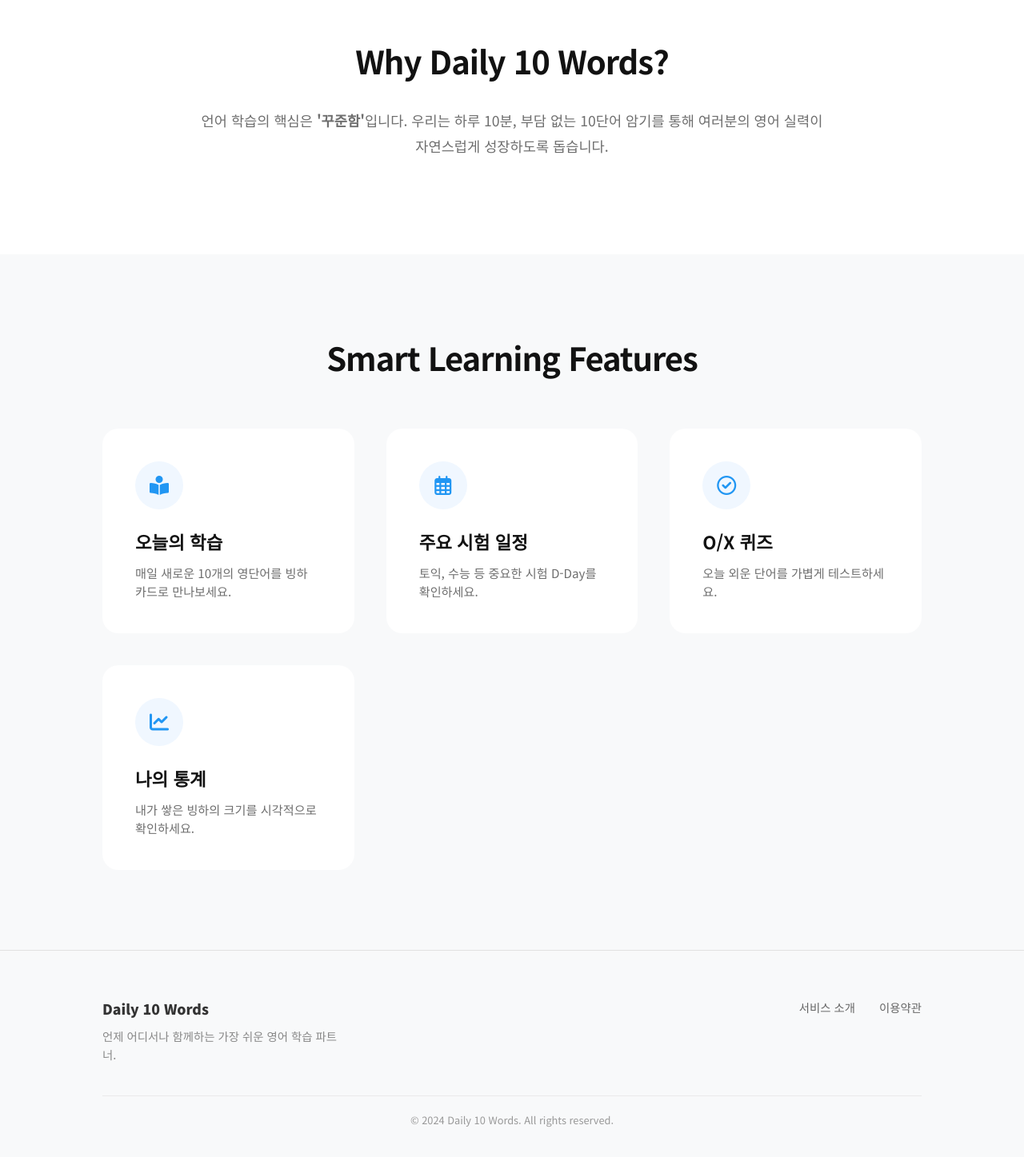
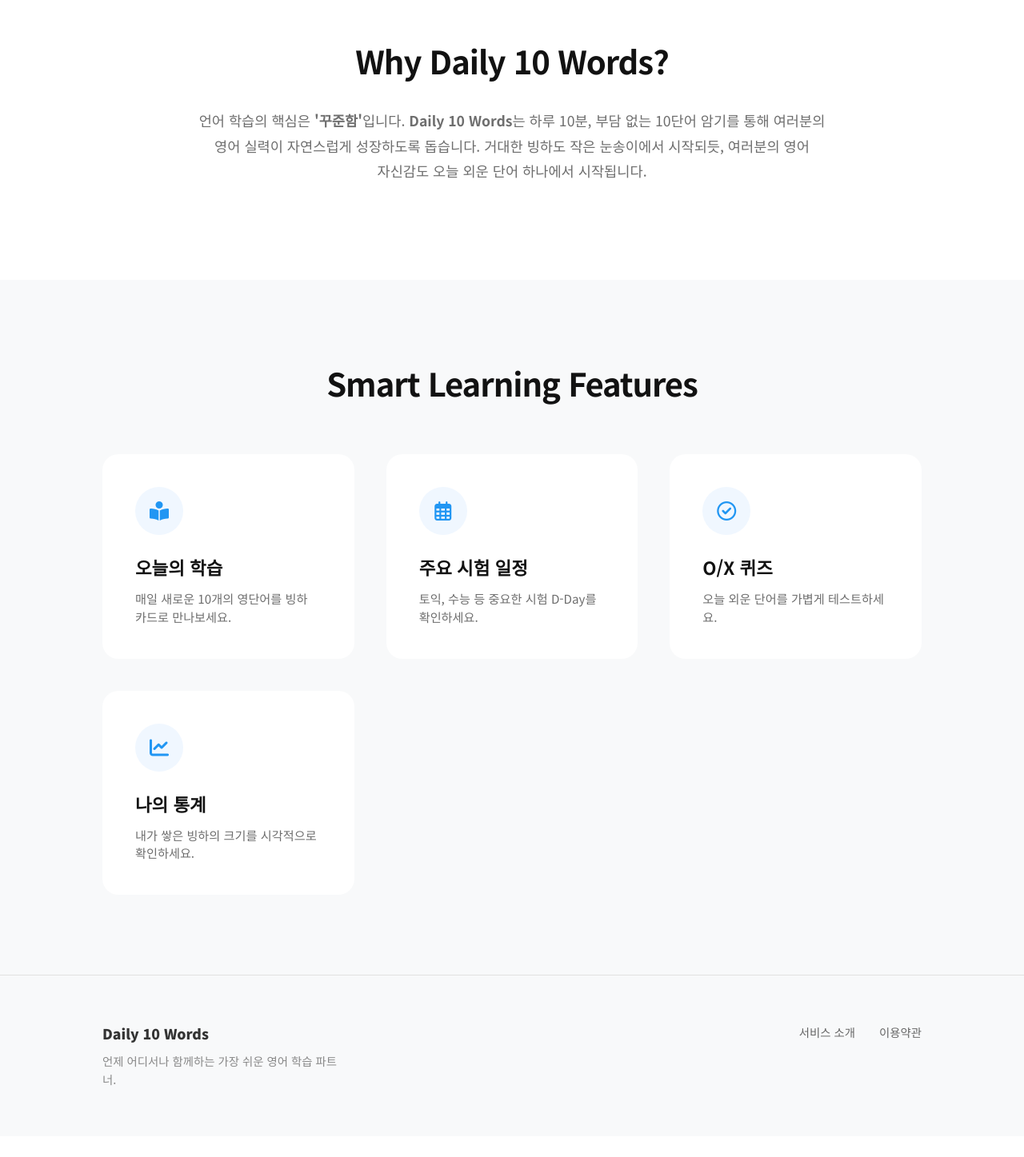
Before and after one commit to jiwoo831/mywebsite, a plain HTML site: page index.html in a window 1280 px wide. Shown: the part 873-2320 px from the top of the page at 80% size. After the commit the page ends 2294 px from the top, so only its background shows below. Drawn offline with Linux system fonts and the light colour scheme.

Commit message:
푸터 간결하게

```diff
--- a/index.html
+++ b/index.html
@@ -54,8 +54,8 @@
             <h2 class="about-title">Why Daily 10 Words?</h2>
             <p class="about-text">
                 언어 학습의 핵심은 <strong>'꾸준함'</strong>입니다.
-                우리는 하루 10분, 부담 없는 10단어 암기를 통해 여러분의 영어 실력이
-                자연스럽게 성장하도록 돕습니다.
+                <strong>Daily 10 Words</strong>는 하루 10분, 부담 없는 10단어 암기를 통해 여러분의 영어 실력이
+                자연스럽게 성장하도록 돕습니다. 거대한 빙하도 작은 눈송이에서 시작되듯, 여러분의 영어 자신감도 오늘 외운 단어 하나에서 시작됩니다.
             </p>
         </div>
     </section>
@@ -106,9 +106,6 @@
                 <a href="#">이용약관</a>
             </div>
         </div>
-        <div class="copyright">
-            &copy; 2024 Daily 10 Words. All rights reserved.
-        </div>
     </footer>
 
     <script src="script.js"></script>
```
Also changed, not shown: schedule.html (+0 -2 lines), study.html (+0 -1 lines).
